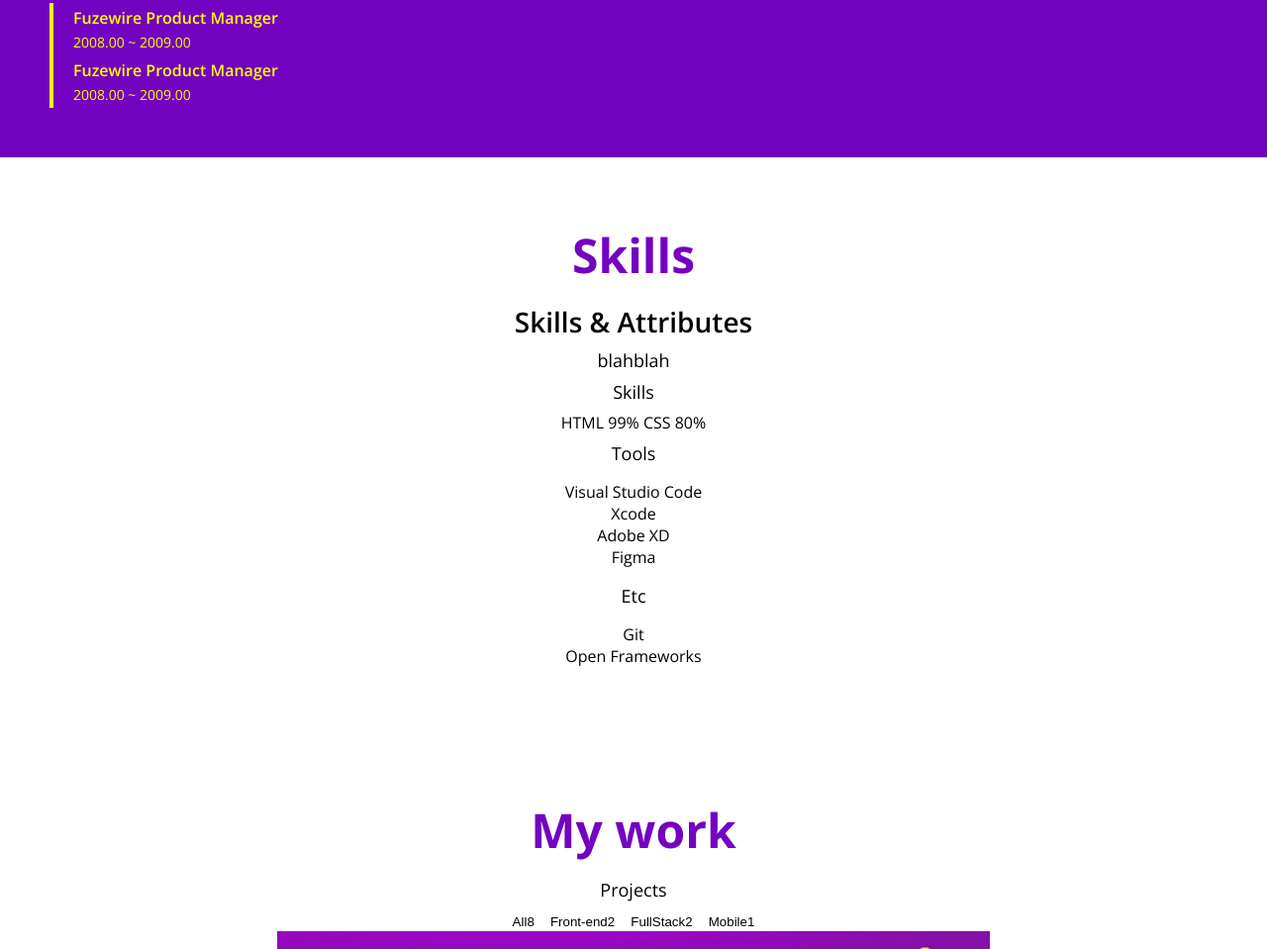
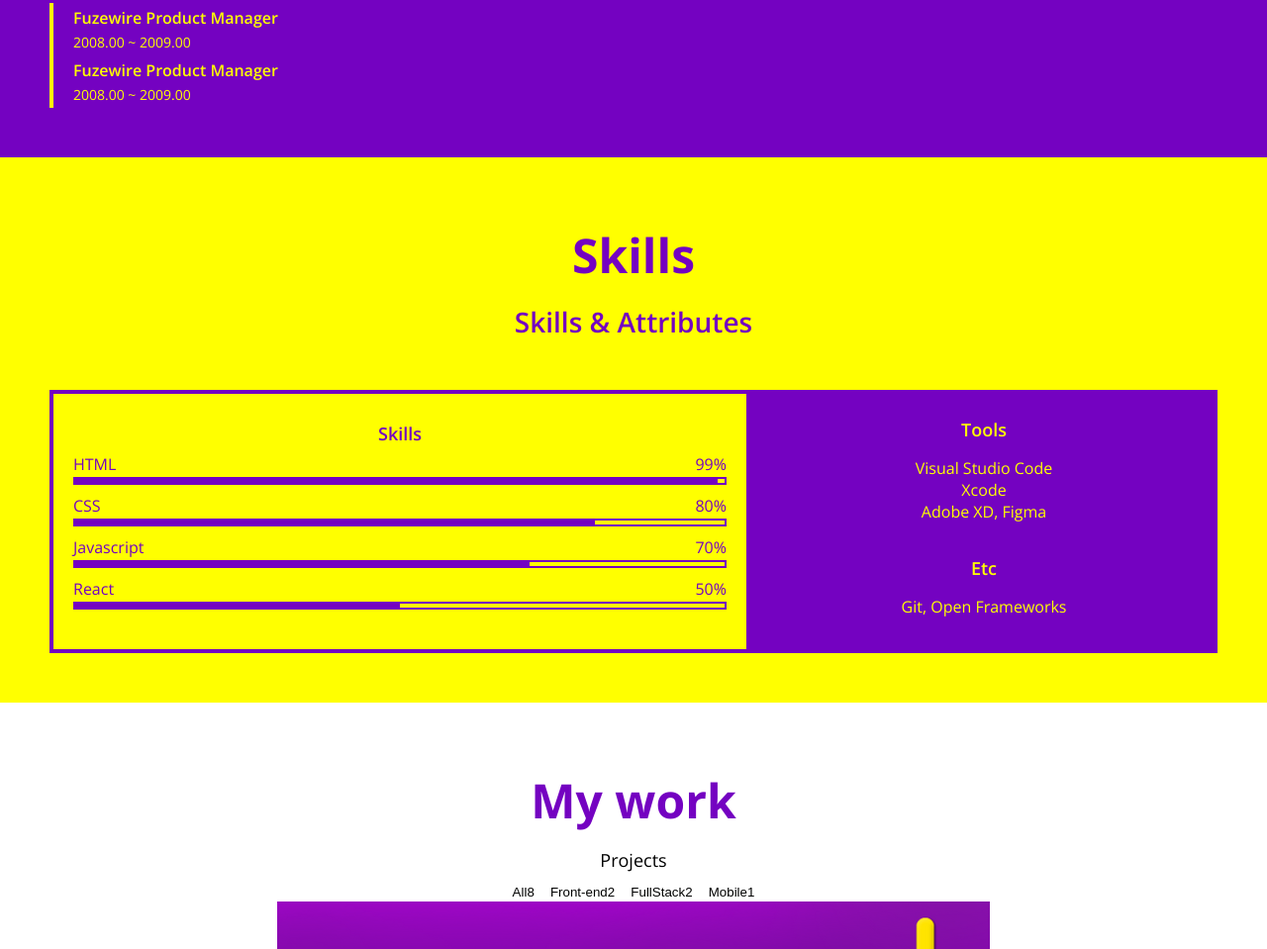
Before and after one commit to yoonjong-park/portfolio, a plain HTML site: page index.html in a window 1280 px wide. Shown: the part 1461-2420 px from the top of the page at 99% size. Drawn offline with nearby package versions, Linux system fonts and the light colour scheme.

Commit message:
CSS : skillset
ADD .skillset_title sub to change color

```diff
--- a/index.html
+++ b/index.html
@@ -92,9 +92,9 @@
     <section id="skills">
         <h1>Skills</h1>
         <h2>Skills & Attributes</h2>
-        <p>
-            blahblah
-        </p>
+        <!-- <p>
+            제가 보유한 스킬과 다룰줄 아는 Toll
+        </p> -->
         <div class="skillset">
             <div class="skillset__left">
                 <h3 class="skillset__title">Skills</h3>
@@ -102,29 +102,46 @@
                     <div class="skill_description">
                         <span>HTML</span>
                         <span>99%</span>
+                    </div>
+                    <div class="skill_bar">
+                        <div class="skill__value" style="width: 99%;"></div>
+                    </div>
+                    <div class="skill_description">
                         <span>CSS</span>
                         <span>80%</span>
                     </div>
                     <div class="skill_bar">
-                        <div class="skill__value"></div>
+                        <div class="skill__value" style="width: 80%;"></div>
+                    </div>
+                    <div class="skill_description">
+                        <span>Javascript</span>
+                        <span>70%</span>
+                    </div>
+                    <div class="skill_bar">
+                        <div class="skill__value" style="width: 70%;"></div>
+                    </div>
+                    <div class="skill_description">
+                        <span>React</span>
+                        <span>50%</span>
+                    </div>
+                    <div class="skill_bar">
+                        <div class="skill__value" style="width: 50%;"></div>
                     </div>
                 </div>
             </div>
             <div class="skillset__right">
                 <div class="tools">
-                    <h3 class="skillset__title">Tools</h3>
+                    <h3 class="skillset__title sub">Tools</h3>
                     <ul class="tools__list">
                         <li><span>Visual Studio Code</span></li>
                         <li><span>Xcode</span></li>
-                        <li><span>Adobe XD</span></li>
-                        <li><span>Figma</span></li>
+                        <li><span>Adobe XD, Figma</span></li>
                     </ul>
                 </div>
                 <div class="etc">
-                    <h3 class="skillset__title">Etc</h3>
+                    <h3 class="skillset__title sub">Etc</h3>
                     <ul class="etc__list">
-                        <li><span>Git</span></li>
-                        <li><span>Open Frameworks</span></li>
+                        <li><span>Git, Open Frameworks</span></li>
                 </div>
             </div>
         </div>
--- a/style.css
+++ b/style.css
@@ -79,7 +79,7 @@ h1 {
 h2 {
   font-size: var(--font-medium);
   font-weight: var(--weight-semi-bold);
-  color: var(--color-black);
+  color: var(--color-purple);
   margin: 8px 0;
 }
 
@@ -248,3 +248,64 @@ section {
 .job__period {
   font-size: var(--font-micro);
 }
+
+#skills {
+ background-color: var(--color-yellow);
+}
+
+.skillset {
+  display: flex;
+  margin-top: 50px;
+}
+
+.skillset__left {
+  flex-basis: 60%;
+  border: 4px solid var(--color-purple);
+  color: var(--color-purple);
+  padding: 20px;
+}
+
+.skillset__title {
+  font-weight: var(--weight-semi-bold);
+  color: var(--color-purple);
+}
+
+/* .skill {
+  display: flex;
+  flex-direction: column;
+  max-height: ;
+} */
+
+.skillset__right {
+  flex-basis: 40%;
+  background-color: var(--color-purple);
+  color: var(--color-yellow);
+  padding: 20px;
+}
+
+.skillset__right .sub{
+  color: var(--color-yellow);
+}
+
+.skill_description {
+  display: flex;
+  justify-content: space-between;
+  margin-bottom: 2px;
+}
+
+.skill_bar {
+  width: 100%;
+  /* height: 4px; */
+  /* background-color: var(--color-dark-white); */
+  border: 2px solid var(--color-purple);
+  margin-bottom: 10px;
+}
+
+.skill__value {
+  height: 4px;
+  background-color: var(--color-purple);
+}
+
+.etc {
+  padding-top: 10px;
+}
```
